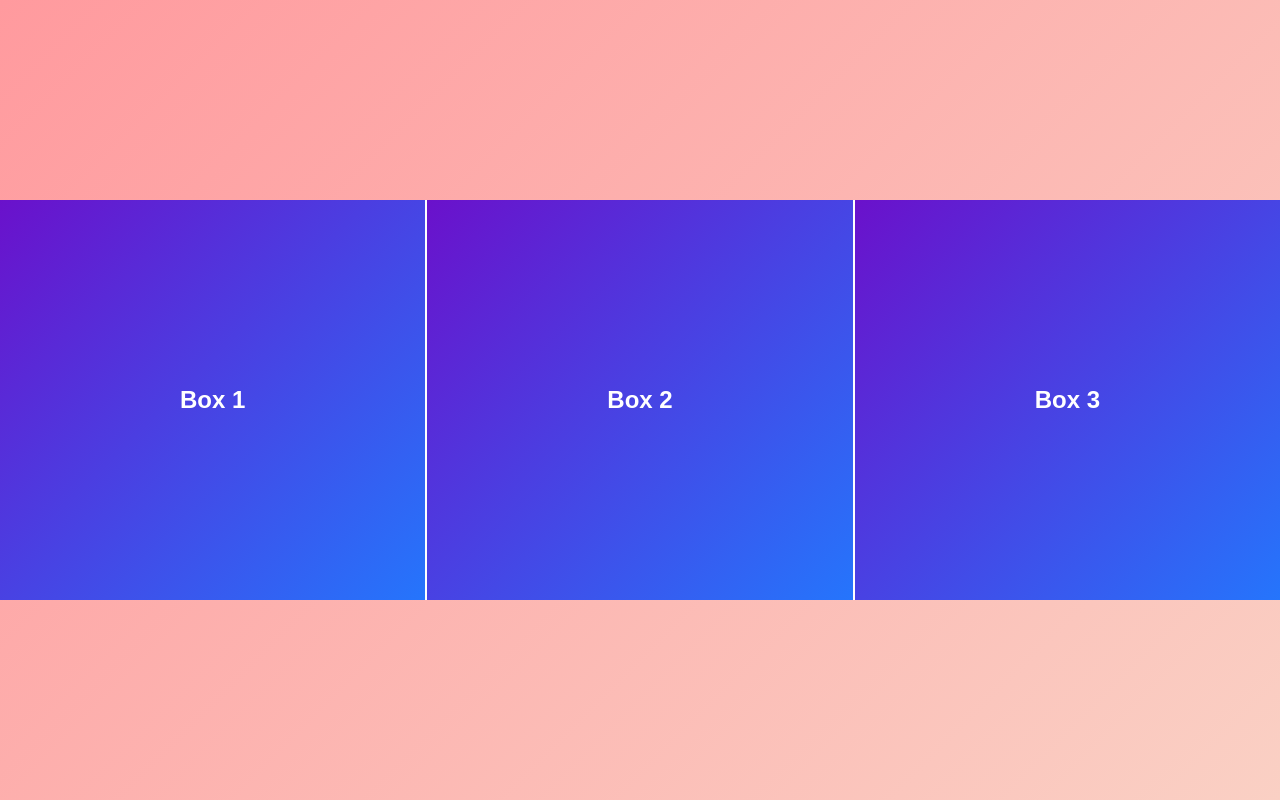
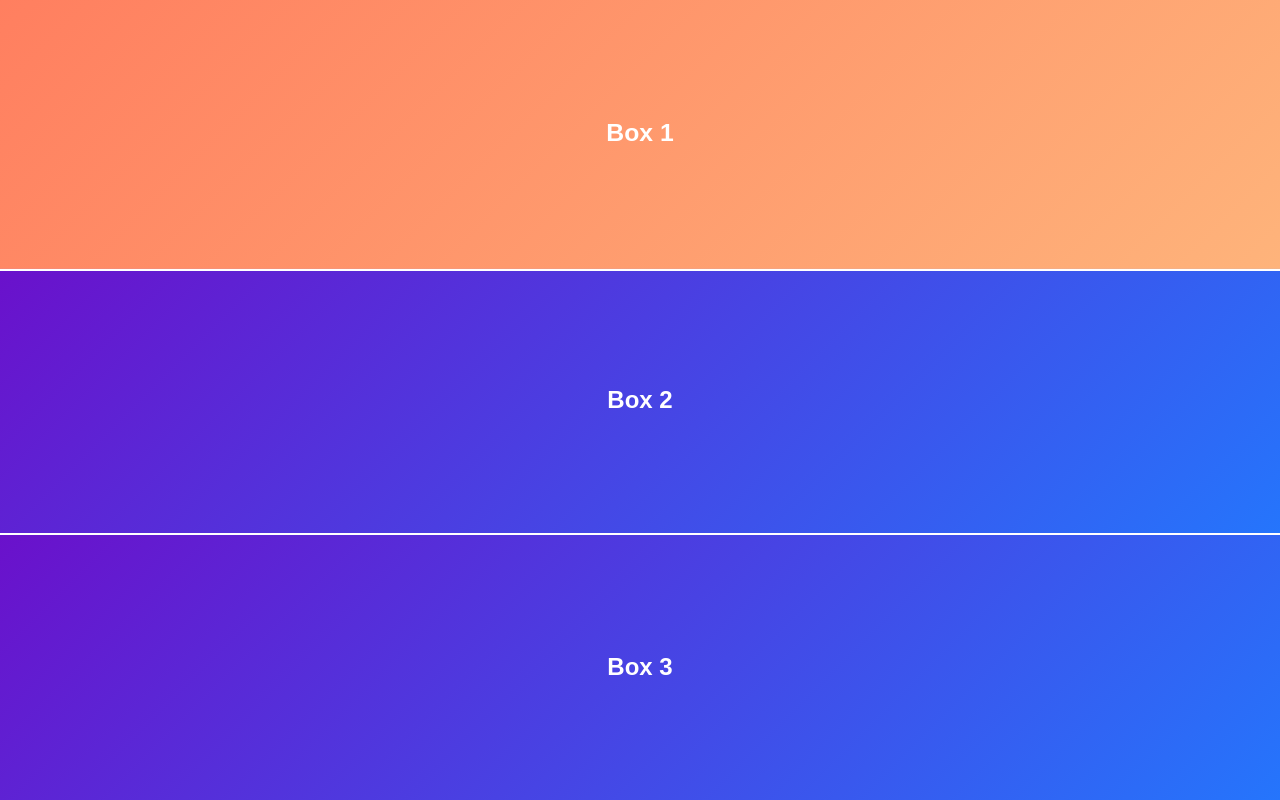
Before and after one commit to 1831350846/1831350846.github.io, a plain HTML site: page xm/shouye.html in a window 1280 px wide. Drawn offline with Linux system fonts and the light colour scheme.

Commit message:
Update styles.css

```diff
--- a/xm/styles.css
+++ b/xm/styles.css
@@ -4,18 +4,19 @@ body {
   background: linear-gradient(135deg, #ff9a9e, #fad0c4);
   height: 100vh;
   display: flex;
+  justify-content: center;
   align-items: center;
-  justify-content: center;
 }
 
 .container {
   display: flex;
-  width: 100%;
-  height: 50%; /* 高度可以根据需要调整 */
+  flex-direction: column; /* 设置为垂直排列 */
+  width: 100%; /* 占满屏幕宽度 */
+  height: 100%; /* 占满屏幕高度 */
 }
 
 .box {
-  flex: 1; /* 每个盒子均分宽度 */
+  flex: 1; /* 每个盒子均分高度 */
   text-align: center;
   font-size: 24px;
   font-weight: bold;
@@ -25,15 +26,15 @@ body {
   display: flex;
   align-items: center;
   justify-content: center;
-  transition: transform 0.3s, background 0.3s;
-  border-right: 2px solid white; /* 增加分割线 */
+  transition: background 0.3s, transform 0.3s;
+  border-bottom: 2px solid white; /* 增加分割线 */
 }
 
 .box:last-child {
-  border-right: none; /* 去掉最后一个盒子的右侧分割线 */
+  border-bottom: none; /* 去掉最后一个盒子的底部分割线 */
 }
 
 .box:hover {
-  transform: scale(1.05);
   background: linear-gradient(135deg, #ff7e5f, #feb47b);
+  transform: scale(1.03);
 }
```
